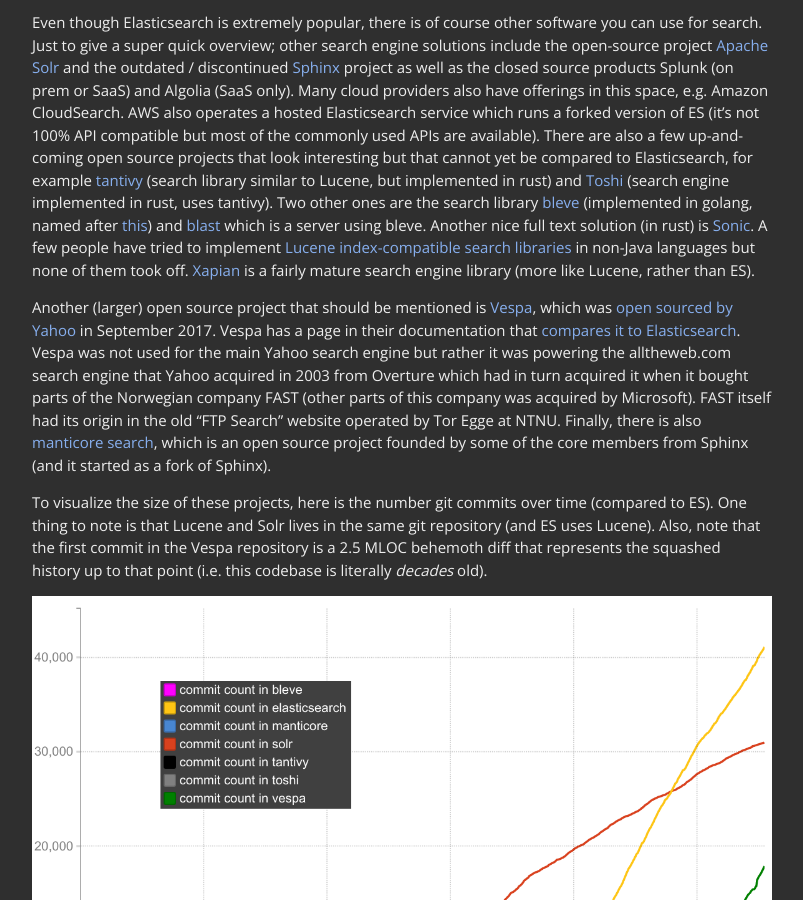
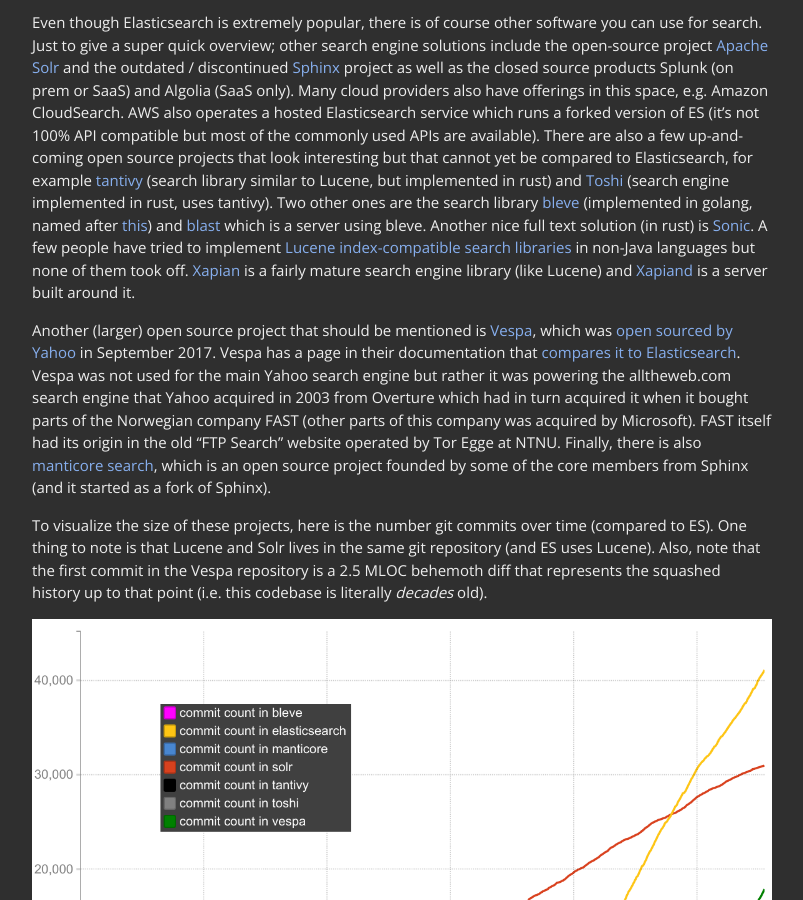
Before and after one commit to mo/mo.github.io, a Jekyll site: the page built from _posts/2019-04-08-elastic-search-introduction.md, in a window 1280 px wide and 900 px high, scrolled down 5037 px. Shown: the whole window, without its empty margins (238-1041 px from the left). Built offline with Jekyll 4.4.1, drawn with Linux system fonts in a browser that asks for light colours; some web fonts are replaced; comment, search, counter and statistics services are not loaded.

Commit message:
Add note about "Xapiand"

```diff
--- a/_posts/2019-04-08-elastic-search-introduction.md
+++ b/_posts/2019-04-08-elastic-search-introduction.md
@@ -269,7 +269,8 @@
 implement [Lucene index-compatible search
 libraries](https://wiki.apache.org/lucene-java/LuceneImplementations) in
 non-Java languages but none of them took off. [Xapian](https://xapian.org) is a
-fairly mature search engine library (more like Lucene, rather than ES).
+fairly mature search engine library (like Lucene) and
+[Xapiand](https://kronuz.io/Xapiand/) is a server built around it.
 
 Another (larger) open source project that should be mentioned is
 [Vespa](https://vespa.ai), which was [open sourced by
```
